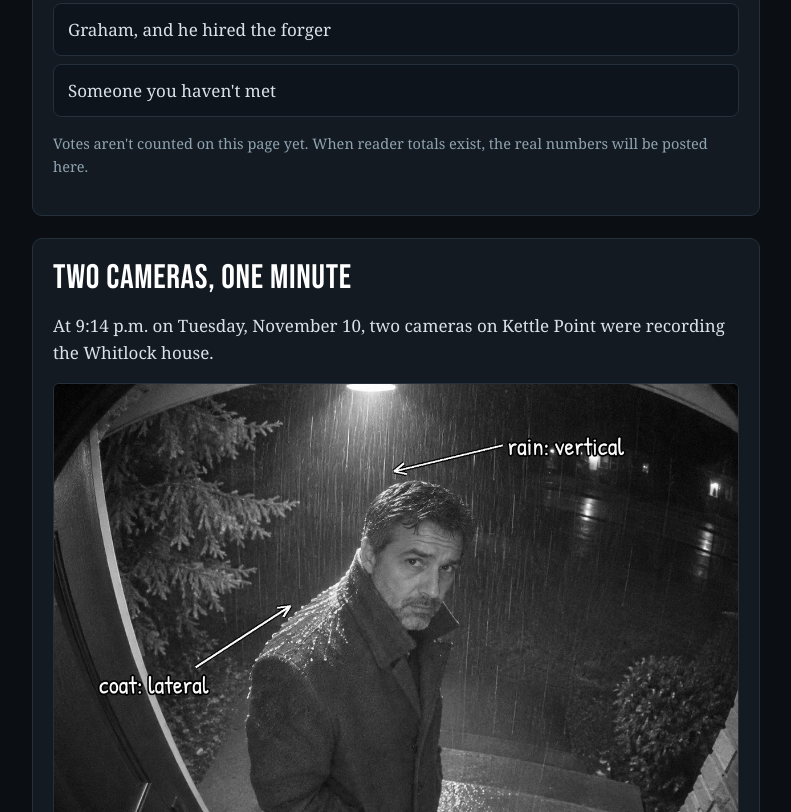
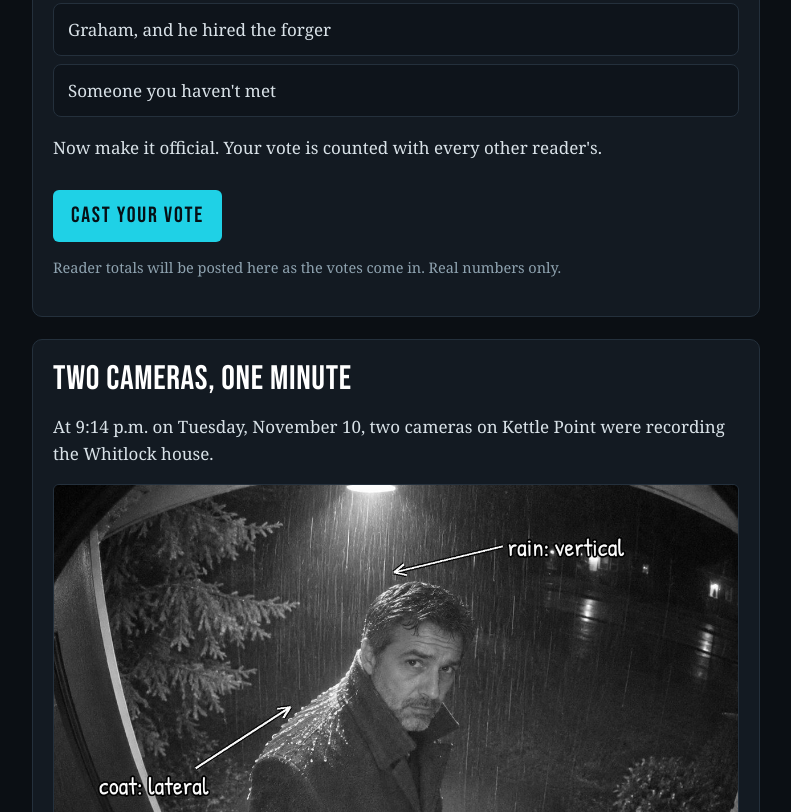
Before and after one commit to 119luke/certificate, a plain HTML site: page port-halvard.html in a window 1280 px wide. Shown: the part 788-1600 px from the top of the page, without its empty margins (244-1035 px from the left). Drawn offline with Linux system fonts and the light colour scheme.

Commit message:
Case file page: link vote and Hall of Fame to the Google Form
Co-Authored-By: Claude Opus 5.5 <noreply@anthropic.com>

```diff
--- a/port-halvard.html
+++ b/port-halvard.html
@@ -36,6 +36,10 @@
   figure { margin: 16px 0; }
   figure img { width: 100%; height: auto; border-radius: 6px; border: 1px solid var(--line); display: block; }
   figcaption { color: var(--muted); font-size: 14.5px; margin-top: 6px; }
+  .cta { display: inline-block; margin-top: 12px; background: var(--cyan); color: #061016; text-decoration: none;
+          font-family: "Bebas Neue", Impact, sans-serif; letter-spacing: .08em; font-size: 22px;
+          padding: 8px 18px; border-radius: 6px; }
+  .cta:hover { background: #fff; }
   .note { color: var(--muted); font-size: 14.5px; }
   footer { color: var(--muted); font-size: 13.5px; text-align: center; margin-top: 36px; line-height: 1.7; }
   a { color: var(--cyan); }
@@ -72,7 +76,9 @@
 <p>"That's my theory! Nobody listens to me." He grabs his notebook and finds the page with PARDON written on it in a box. "Fake video of yourself, with a flaw in it, so somebody finds the flaw and you walk out of jail a victim. He's in the fake video business!" He lowers his voice. "I told Maren this in a bar. She said something about my ex-wife." He settles back down. "Look, I might be wrong. I've been wrong all week. But I'm glad somebody's on my side. Want a cough drop? Not the honey lemon."</p></div>
 <div class="reply" id="vote-someone-new" hidden><p class="said">You said: Someone you haven&#x27;t met</p><p>Walt Holt is having a good day. He folds his newspaper and leans in.</p>
 <p>"Could be." He holds up one big finger. "But I'll tell you what I told every young detective I ever had. Usually it's the one who brought a casserole. The one at the funeral who cried the hardest and stayed the longest." He sits back, satisfied. "Doesn't mean it's them. Means you go and look. You go stand where it happened. Film's easy to fake. Shoe leather isn't."</p></div>
-    <p class="note">Votes aren't counted on this page yet. When reader totals exist, the real numbers will be posted here.</p>
+    <p>Now make it official. Your vote is counted with every other reader's.</p>
+    <a class="cta" href="https://docs.google.com/forms/d/e/1FAIpQLSdM9wHF9OJNQAcDwE-1MgXUg5t_qdZ-7xNGZ31eN98i4ERxIQ/viewform" target="_blank" rel="noopener">Cast your vote</a>
+    <p class="note">Reader totals will be posted here as the votes come in. Real numbers only.</p>
   </section>
 
   <section>
@@ -98,7 +104,9 @@
   <section>
     <h2>Hall of Fame</h2>
     <p>Readers who find the hidden fake get their name in this file. No prizes, just the honor.</p>
-    <p class="note">Submissions open when the book is released. No names yet. Be the first.</p>
+    <p>Found it? Tell us which exhibit and what gave it away. Your answer stays private; only your name (if you say yes) goes on the list.</p>
+    <a class="cta" href="https://docs.google.com/forms/d/e/1FAIpQLSdM9wHF9OJNQAcDwE-1MgXUg5t_qdZ-7xNGZ31eN98i4ERxIQ/viewform" target="_blank" rel="noopener">Submit to the Hall of Fame</a>
+    <p class="note">No names yet. Be the first.</p>
   </section>
 
   <footer>
```
